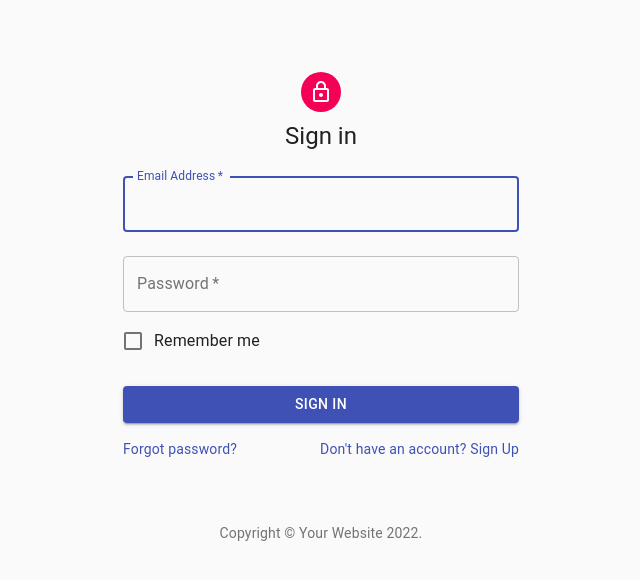
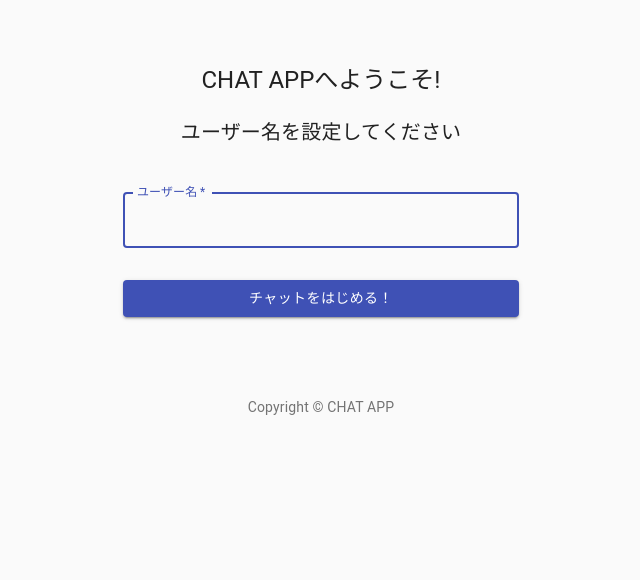
Before and after one commit to shota-6/chat-app, a React (Create React App) app: page / in a window 1280 px wide. Shown: the top 580 px of the page, without its empty margins (319-959 px from the left). Built offline with nearby package versions, Linux system fonts and the light colour scheme.

Commit message:
update-signin page

```diff
--- a/src/components/SignIn.js
+++ b/src/components/SignIn.js
@@ -1,14 +1,9 @@
 import React from 'react';
-import Avatar from '@material-ui/core/Avatar';
 import Button from '@material-ui/core/Button';
 import CssBaseline from '@material-ui/core/CssBaseline';
 import TextField from '@material-ui/core/TextField';
-import FormControlLabel from '@material-ui/core/FormControlLabel';
-import Checkbox from '@material-ui/core/Checkbox';
 import Link from '@material-ui/core/Link';
-import Grid from '@material-ui/core/Grid';
 import Box from '@material-ui/core/Box';
-import LockOutlinedIcon from '@material-ui/icons/LockOutlined';
 import Typography from '@material-ui/core/Typography';
 import { makeStyles } from '@material-ui/core/styles';
 import Container from '@material-ui/core/Container';
@@ -17,11 +12,9 @@ function Copyright() {
   return (
     <Typography variant="body2" color="textSecondary" align="center">
       {'Copyright © '}
-      <Link color="inherit" href="https://material-ui.com/">
-        Your Website
+      <Link color="inherit" href="/">
+        CHAT APP
       </Link>{' '}
-      {new Date().getFullYear()}
-      {'.'}
     </Typography>
   );
 }
@@ -53,39 +46,27 @@ export default function SignIn() {
     <Container component="main" maxWidth="xs">
       <CssBaseline />
       <div className={classes.paper}>
-        <Avatar className={classes.avatar}>
-          <LockOutlinedIcon />
-        </Avatar>
+
         <Typography component="h1" variant="h5">
-          Sign in
+          CHAT APPへようこそ!
         </Typography>
+        <br />
+        <Typography component="h2" variant="h6">
+          ユーザー名を設定してください
+        </Typography>
+        <br />
         <form className={classes.form} noValidate>
           <TextField
             variant="outlined"
             margin="normal"
             required
             fullWidth
-            id="email"
-            label="Email Address"
-            name="email"
-            autoComplete="email"
+            id="name"
+            label="ユーザー名"
+            name="name"
             autoFocus
           />
-          <TextField
-            variant="outlined"
-            margin="normal"
-            required
-            fullWidth
-            name="password"
-            label="Password"
-            type="password"
-            id="password"
-            autoComplete="current-password"
-          />
-          <FormControlLabel
-            control={<Checkbox value="remember" color="primary" />}
-            label="Remember me"
-          />
+
           <Button
             type="submit"
             fullWidth
@@ -93,20 +74,9 @@ export default function SignIn() {
             color="primary"
             className={classes.submit}
           >
-            Sign In
+            チャットをはじめる！
           </Button>
-          <Grid container>
-            <Grid item xs>
-              <Link href="#" variant="body2">
-                Forgot password?
-              </Link>
-            </Grid>
-            <Grid item>
-              <Link href="#" variant="body2">
-                {"Don't have an account? Sign Up"}
-              </Link>
-            </Grid>
-          </Grid>
+
         </form>
       </div>
       <Box mt={8}>
```
